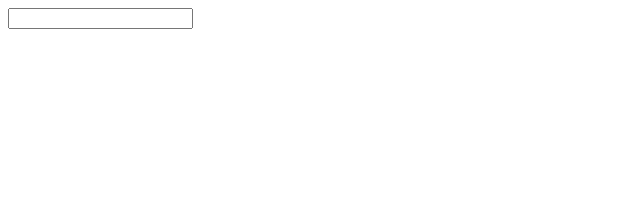
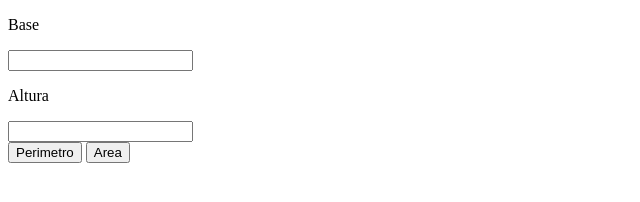
Before and after one commit to LuisDepetris/practicasJS, a plain HTML site: page ejercicio3/index.html in a window 1280 px wide. Shown: the whole page, without its empty margins (0-640 px from the left). Drawn offline with Linux system fonts and the light colour scheme.

Commit message:
Agrego ejercicio 4

```diff
--- a/ejercicio3/index.html
+++ b/ejercicio3/index.html
@@ -6,8 +6,13 @@
     <title>Ejercicio3</title>
 </head>
 <body>
-    <input type="text" id="texto">
-    <p id="parrafo"></p>
+    <p>Base</p>
+    <input type="number" id="base"><br>
+    <p>Altura</p>
+    <input type="number" id="altura"><br>
+    <button onclick="calculoPerimetro()">Perimetro</button>
+    <button onclick="calculoArea()">Area</button>
+
 </body>
 <script src="script.js"></script>
 </html>
--- a/ejercicio3/script.js
+++ b/ejercicio3/script.js
@@ -1,5 +1,14 @@
+function calculoPerimetro() {
+  const base = parseFloat(document.getElementById("base").value)
+  const altura = parseFloat(document.getElementById("altura").value)
+  alert(`El perimetro total es: ${(base*2)+(altura*2)}`)
+ }
+
+ function calculoArea(){
+    const base = parseFloat(document.getElementById("base").value)
+    const altura = parseFloat(document.getElementById("altura").value)
+    alert(`El Area total es: ${base*altura}`)
+ }
+
 window.onload = () => {
-  document.getElementById("texto").addEventListener("input", () => {
-      parrafo.innerHTML = document.getElementById("texto").value;
-  })
 }
--- /dev/null
+++ b/ejercicio4/script.js
@@ -0,0 +1,5 @@
+window.onload = () => {
+      document.getElementById("botonModificar").addEventListener('click', () => {
+        parrafo.innerHTML = document.getElementById("texto").value;
+      });
+}
```
Also changed, not shown: ejercicio4/index.html (added, +14 -0 lines).
